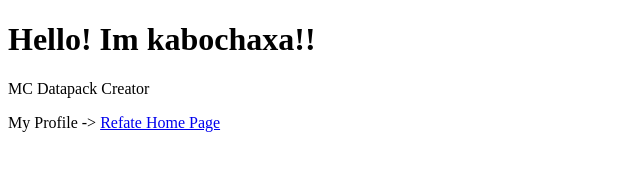
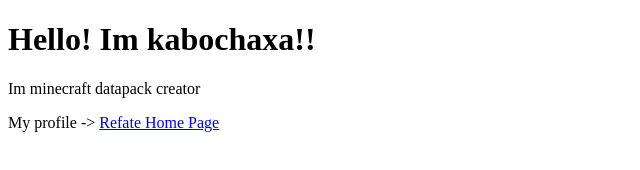
Before and after one commit to kabochaxa/hello, a plain HTML site: page index.html in a window 1280 px wide. Shown: the full height of the page, 0-640 px from the left. Drawn offline with Linux system fonts and the light colour scheme.

Commit message:
Update index.html

```diff
--- a/index.html
+++ b/index.html
@@ -8,7 +8,7 @@
 </head>
 <body>
   <h1>Hello! Im kabochaxa!!</h1>
-  <p>MC Datapack Creator</p>
-  <p>My Profile -> <a href="https://refate.net/profile/kabochaxa/">Refate Home Page</a></p>
+  <p>Im minecraft datapack creator</p>
+  <p>My profile -> <a href="https://refate.net/profile/kabochaxa/">Refate Home Page</a></p>
 </body>
 </html>
```
